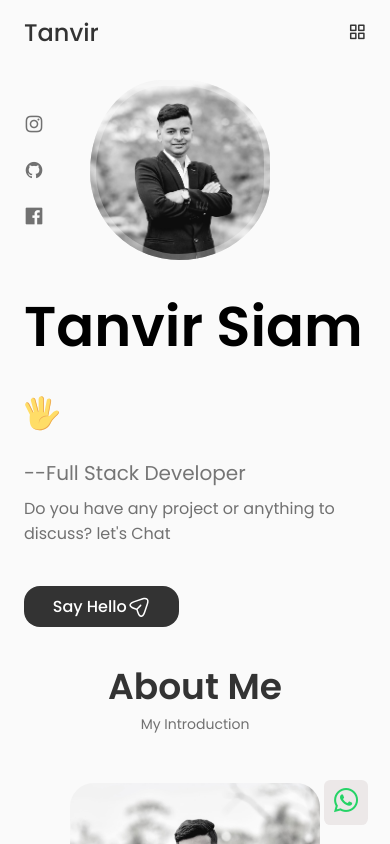
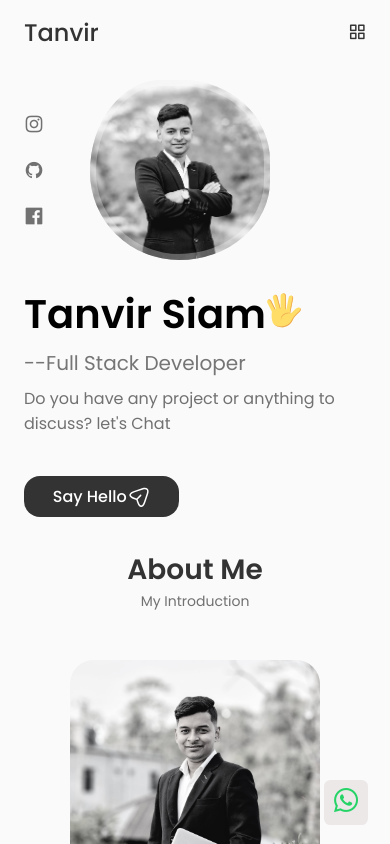
Before and after one commit to tanvirtalukdersiam/final_portfolio, a React (Vite) app: page / in a window 390 px wide. Shown: the top 844 px of the page. Built offline with nearby package versions, Linux system fonts and the light colour scheme.

Commit message:
fontsize down

```diff
--- a/src/App.css
+++ b/src/App.css
@@ -164,6 +164,9 @@ img {
   .section_subtitle {
     margin-bottom: var(--mb-3);
   }
+  .section_title {
+    font-size: 28px;
+  }
 }
 
 @media screen and (max-width: 350px) {
--- a/src/App.jsx
+++ b/src/App.jsx
@@ -14,7 +14,7 @@ import Faq from "./components/Faq/Faq";
 import ScrollUp from "./components/ScrollMessage/ScrollUp";
 const App = () => {
   return (
-    <div>
+    <div className="overflow-x-hidden">
       <Header />
       <main className="main">
         <Home />
--- a/src/Home/Home.css
+++ b/src/Home/Home.css
@@ -108,11 +108,11 @@ home_scroll-arrow {
     column-gap: 1.25rem;
   }
   .home_hand {
-    height: 26px;
-    width: 26px;
+    height: 24px;
+    width: 24px;
   }
   .home_subtitle {
-    font-size: var(--h3-font-size);
+    font-size: var(--h2-font-size);
     margin-bottom: var(--mb-1);
     padding-left: 3.4rem;
   }
@@ -137,7 +137,7 @@ home_scroll-arrow {
 @media screen and (max-width: 768px) {
   .home_content {
     grid-template-columns: 0.5fr 3fr;
-    padding-top: 3.5rem;
+    padding-top: 4rem;
   }
   .home_img {
     order: initial;
@@ -146,8 +146,11 @@ home_scroll-arrow {
   .home_data {
     grid-column: 1/3;
   }
+  .home_title {
+    font-size: 40px;
+  }
   .home_subtitle {
-    font-size: var(--h3-font-size);
+    font-size: 14px;
   }
   .home_img {
     height: 200px;
@@ -156,6 +159,10 @@ home_scroll-arrow {
   }
   .home_scroll {
     display: none;
+  }
+  .home_hand {
+    height: 22px;
+    width: 22px;
   }
 }
 
@@ -168,7 +175,12 @@ home_scroll-arrow {
     width: 180px;
   }
   .home_hand {
-    height: 22px;
-    width: 22px;
+    height: 20px;
+    width: 20px;
   }
 }
+@media screen and (max-width: 350px) {
+  .home_hand {
+    display: none;
+  }
+}
```
